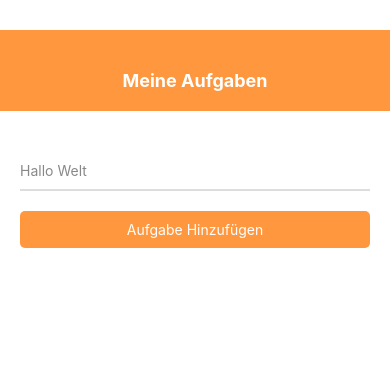
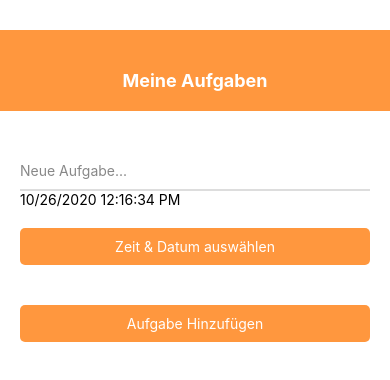
Before and after one commit to Rezanhannan/todo_reactnative, a React Native app: screen / in a window 390 px wide. Shown: the top 380 px of the page. Built offline with nearby package versions, Linux system fonts and the light colour scheme.

Commit message:
it Datum und Zeit

```diff
--- a/components/AddItem.js
+++ b/components/AddItem.js
@@ -1,31 +1,88 @@
 import React from 'react';
 import { View, TextInput, StyleSheet, TouchableOpacity, Text, Alert, Keyboard } from 'react-native';
-//Step 1: Get Keyboard, TouchableWithoutFeedback from ‘react-native’;
-//Step 2: Create an arrow function to write dismiss keyboard code
-//Step 3: Wrap all TextInput inside <DismissKeyboard> </DismissKeyboard>
+import DateTimePicker from '@react-native-community/datetimepicker';
 
 export default function AddItem(props) {
-      const [value, setValue] = React.useState("Hallo Welt");
+      const [value, setValue] = React.useState("");
+      const [valueTD, setValueTD] = React.useState(new Date().toLocaleDateString() + " " + new Date().toLocaleTimeString());
 
-      // const DismissKeyboard = ({ children }) => (
-      //       <TouchableWithoutFeedback onPress={() => Keyboard.dismiss()}>
-      //             {children}
-      //       </TouchableWithoutFeedback>
-      // );
+      /////////////////////////////////////////////////////////////
+
+      const [date, setDate] = React.useState(new Date());
+      const [mode, setMode] = React.useState('date');
+      const [show, setShow] = React.useState(false);
+
+      const [time, setTime] = React.useState(new Date());
+
+      const onChange = (event, selectedValue) => {
+            setShow(Platform.OS === 'ios');
+            if (selectedValue == null) {
+                  // alert("gecanceld");
+                  return;
+            }
+            if (mode == 'date') {
+                  setDate(selectedValue);
+                  setMode('time');
+                  setShow(Platform.OS !== 'ios'); // to show the picker again in time mode
+                  setValueTD(selectedValue.toLocaleDateString() + " " + selectedValue.toLocaleTimeString());
+            } else {
+                  setTime(selectedValue);
+                  setShow(Platform.OS === 'ios');
+                  setMode('date');
+                  setValueTD(selectedValue.toLocaleDateString() + " " + selectedValue.toLocaleTimeString());
+            }
+
+
+      };
+
+
+
+      // const onChange = (event, selectedDate) => {
+      //       const currentDate = selectedDate || date;
+      //       setShow(Platform.OS === 'ios' ? true : false);
+      //       setDate(currentDate);
+      //       setValueTD(currentDate.toLocaleDateString() + " " + currentDate.toLocaleTimeString());
+      // };
+
+      const showMode = (currentMode) => {
+            setShow(true);
+            setMode(currentMode);
+      };
+
+      const showDatepicker = () => {
+            showMode('date');
+
+      };
+
+      const showTimepicker = () => {
+            showMode('time');
+
+      };
+
+
+      ////////////////////////////////////////////////////////////
+
+
       let addNewTodo = () => {
             if (value.length < 3) {
                   Alert.alert("Fehler", "Der Text muss mindestens drei Zeichen haben!");
                   return;
             }
+
             let myRnId = () => parseInt(Date.now());//not repeated number
+
             let newData = [...props.data];
             newData.push({
                   id: myRnId(),
-                  text: value
+                  text: value,
+                  date: date,
+                  time: time,
             });
+
             Keyboard.dismiss();
             props.setDATA(newData);
 
+            setValue("");// nach Eingabe leeren
             // props.setDATA((data) => {
             //       return [...data, {
             //             id: myRnId(),
@@ -44,6 +101,45 @@ export default function AddItem(props) {
                   // blurOnSubmit={Keyboard.dismiss}
                   />
 
+                  <TextInput
+                        style={styles.dtText}
+                        onChangeText={text => setValueTD(text)}
+                        value={valueTD}
+                        placeholder={new Date().toLocaleDateString() + " " + new Date().toLocaleTimeString()}
+                        editable={false}
+                  // blurOnSubmit={Keyboard.dismiss}
+                  />
+                  {/* <Text style={styles.dtText} onChangeText={text => setValueTD(text)} value={valueTD}>
+                        {new Date().toLocaleDateString() + " " + new Date().toLocaleTimeString()}
+                  </Text> */}
+                  {show && (
+                        <DateTimePicker
+                              testID="dateTimePicker"
+                              value={date}
+                              mode={mode}
+                              is24Hour={true}
+                              display="default"
+                              onChange={onChange}
+                        />
+                  )}
+                  {show && (
+                        <DateTimePicker
+                              testID="dateTimePicker"
+                              value={date}
+                              mode={mode}
+                              is24Hour={true}
+                              display="default"
+                              onChange={onChange}
+                        />
+                  )}
+
+                  <TouchableOpacity style={styles.button} onPress={showDatepicker}>
+                        <Text style={styles.text}>
+                              {/* {formatDate(date, time)} */}
+                              Zeit & Datum auswählen
+                        </Text>
+                  </TouchableOpacity>
+
                   <TouchableOpacity style={styles.button} onPress={addNewTodo}>
                         <Text style={styles.text}>
                               Aufgabe Hinzufügen
@@ -53,7 +149,15 @@ export default function AddItem(props) {
       );
 }
 
+const formatDate = (date, time) => {
+      return `${date.getDate()}/${date.getMonth() +
+            1}/${date.getFullYear()} ${time.getHours()}:${time.getMinutes()}`;
+};
+
 const styles = StyleSheet.create({
+      dtText: {
+            color: 'black',
+      },
       input: {
             height: 40,
             borderColor: '#ddd',
--- a/components/TodoItem.js
+++ b/components/TodoItem.js
@@ -12,7 +12,8 @@ export default function TodoItem(props) {
                         deleteItemById(props.id);
                   }}>
                         <Text style={styles.text}>
-                              {props.text + " " + props.id}
+                              {/* {props.text} */}
+                              {props.text + " " + props.date.toLocaleDateString() + " " + props.time.toLocaleTimeString()}
                         </Text>
 
                   </TouchableOpacity>
--- a/components/Todos.js
+++ b/components/Todos.js
@@ -5,7 +5,7 @@ import TodoItem from './TodoItem';
 
 export default function Todos(props) {
 
-      const renderItem = ({ item }) => (<TodoItem text={item.text} id={item.id} data={props.data} setDATA={props.setDATA} />);
+      const renderItem = ({ item }) => (<TodoItem text={item.text} id={item.id} date={item.date} time={item.time} data={props.data} setDATA={props.setDATA} />);
 
       return (
             <View>
@@ -30,10 +30,7 @@ const styles = StyleSheet.create({
             borderStyle: "dashed",
             borderRadius: 1,
             borderRadius: 10,
-            shadowOpacity: 0.75,
-            shadowRadius: 5,
-            shadowColor: 'red',
-            shadowOffset: { height: 0, width: 0 },
+
       }
 
 });
--- a/package.json
+++ b/package.json
@@ -8,6 +8,7 @@
     "eject": "expo eject"
   },
   "dependencies": {
+    "@react-native-community/datetimepicker": "3.0.0",
     "expo": "~39.0.2",
     "expo-status-bar": "~1.0.2",
     "react": "16.13.1",
```
Also changed, not shown: 1 other file (tests, documents, lock files or other folders).
